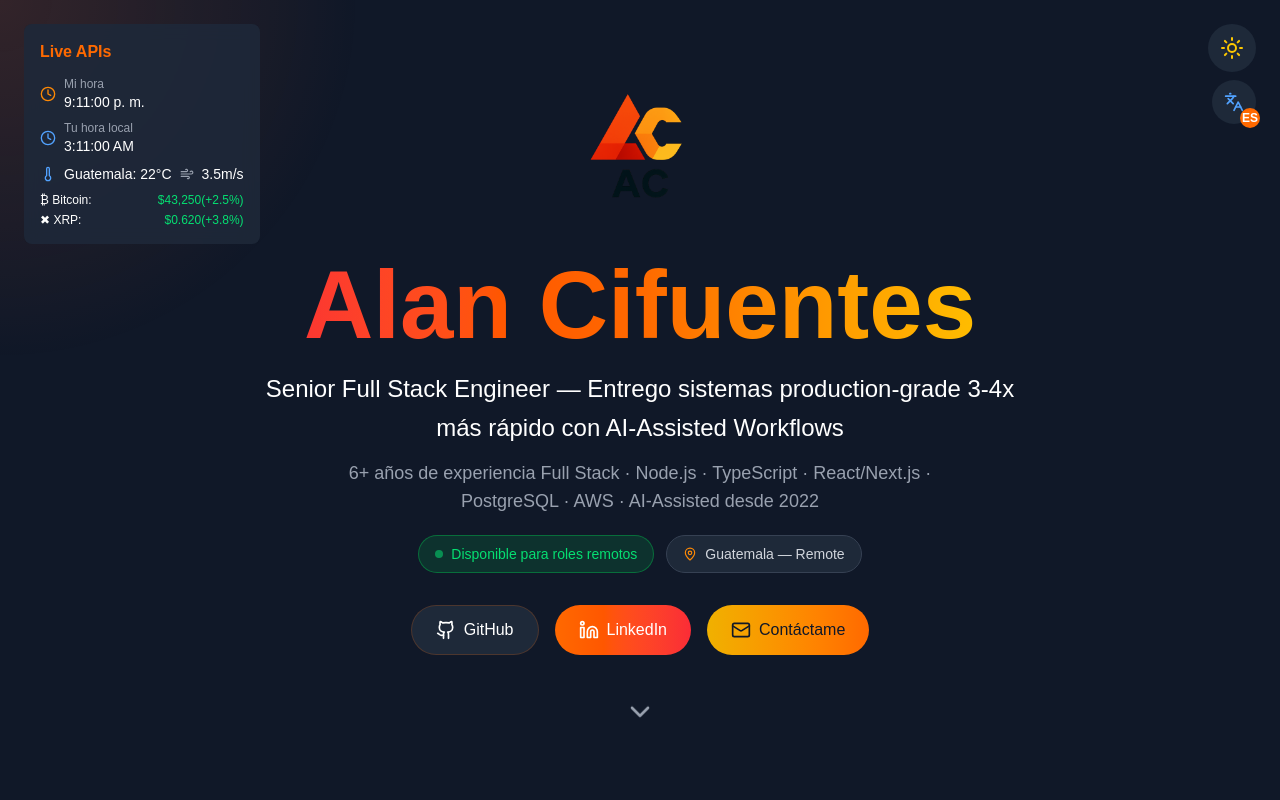
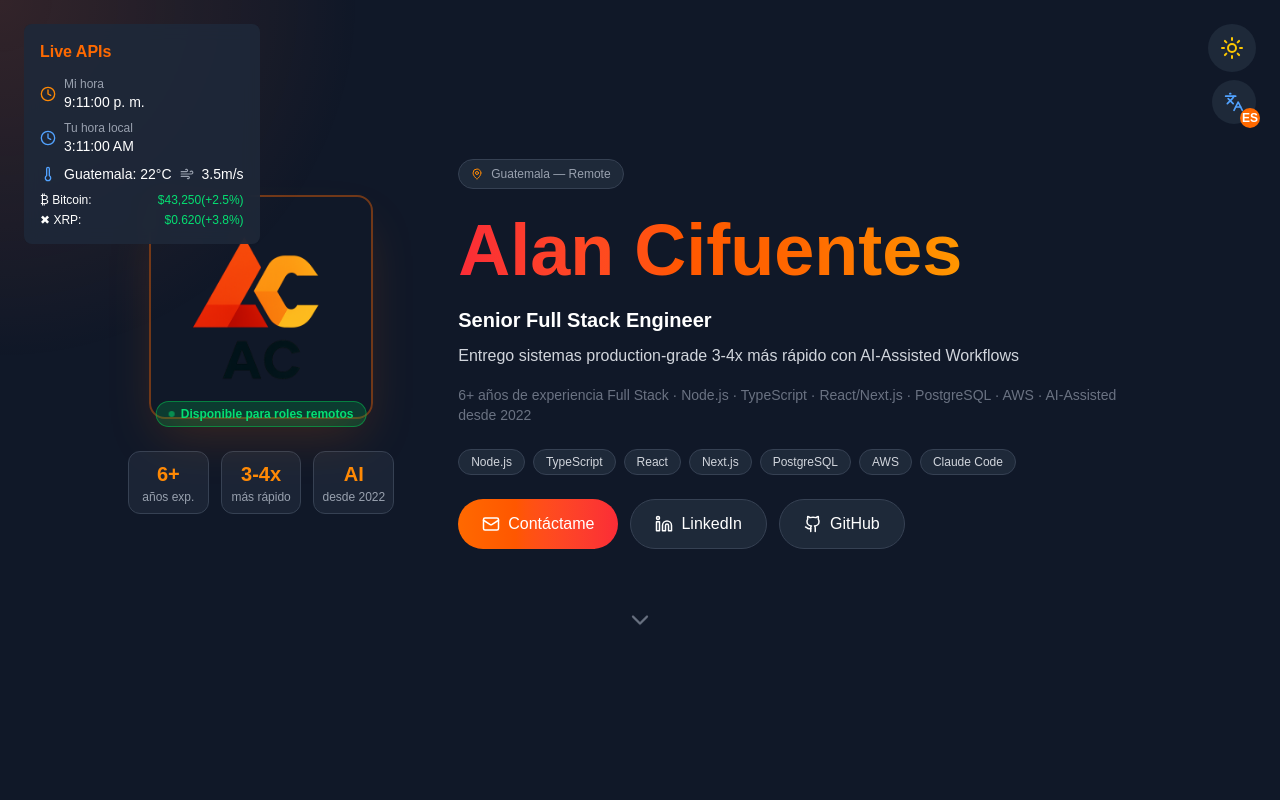
Before and after one commit to SoulAlan/my-portfolio, a Next.js app: page / in a window 1280 px wide. Shown: the top 800 px of the page. Built offline with nearby package versions, Linux system fonts and the light colour scheme.

Commit message:
general Updates

```diff
--- a/src/app/page.tsx
+++ b/src/app/page.tsx
@@ -50,7 +50,6 @@ const Portfolio = () => {
   const [language, setLanguage] = useState<Language>('es');
   const [isModalOpen, setIsModalOpen] = useState(false);
   const [selectedProject, setSelectedProject] = useState<string | null>(null);
-  const [countdown, setCountdown] = useState(5);
 
   useEffect(() => {
     const handleMouseMove = (e: MouseEvent) => {
@@ -135,27 +134,12 @@ const Portfolio = () => {
   const openModal = (projectKey: string) => {
     setSelectedProject(projectKey);
     setIsModalOpen(true);
-    setCountdown(5);
   };
 
   const closeModal = () => {
     setIsModalOpen(false);
     setSelectedProject(null);
-    setCountdown(5);
   };
-
-  // Contador regresivo para redirigir
-  useEffect(() => {
-    if (isModalOpen && countdown > 0) {
-      const timer = setTimeout(() => {
-        setCountdown(countdown - 1);
-      }, 1000);
-      return () => clearTimeout(timer);
-    } else if (isModalOpen && countdown === 0) {
-      window.open('https://albacinema.com.gt/', '_blank');
-      closeModal();
-    }
-  }, [isModalOpen, countdown]);
 
   // Contenido multiidioma
   const content: Record<Language, {
@@ -244,12 +228,12 @@ const Portfolio = () => {
       projectManagement: "Gestión de Proyectos",
       technicalLeadership: "Liderazgo Técnico",
       projectTitles: {
-        businessManagement: "Tiendy — Plataforma E-Commerce con FEL y Automatización de Envíos",
+        businessManagement: "Plataforma E-Commerce con FEL y Automatización de Envíos",
         quotationPlatform: "ERP de Cotizaciones con Integración SAP Business One",
         digitalSignatures: "Generador de Firmas Corporativas Multi-Empresa",
         reactApps: "Suite de Apps React para Gestión de Espacios de Trabajo",
         interactivePortfolio: "Portafolio con AI-Assisted Development en Producción",
-        cinemaManagement: "Alba Cinema — Plataforma de Reservas y Ticketing de Alta Demanda"
+        cinemaManagement: "Plataforma de Reservas y Ticketing para Cadena de Cines Nacional"
       },
       projectDescriptions: {
         businessManagement: "Plataforma Shopify custom con integración de facturación electrónica FEL (SAT Guatemala), automatización de envíos multi-carrier y panel de administración. Reducción del 70% en tiempo de procesamiento de órdenes.",
@@ -305,7 +289,7 @@ const Portfolio = () => {
       experienceData: [
         {
           title: "Senior Full Stack Developer & Tech Lead",
-          company: "Aumenta GT",
+          company: "Tech & E-Commerce Agency",
           period: "2022 — Presente",
           description: "Arquitectura y desarrollo de plataformas e-commerce, sistemas de integración empresarial y aplicaciones de alta demanda. Pionero en adopción de AI-assisted workflows (Claude Code, GitHub Copilot) que redujeron los tiempos de entrega en 3-4x. Líder técnico en proyectos con integración a Shopify, SAP Business One y sistemas de facturación electrónica.",
           highlights: ["Node.js · TypeScript · React/Next.js", "Shopify API · SAP Business One", "6+ años experiencia · AI-Assisted desde 2022", "FEL · Facturación Electrónica GT"]
@@ -350,12 +334,12 @@ const Portfolio = () => {
       projectManagement: "Project Management",
       technicalLeadership: "Technical Leadership",
       projectTitles: {
-        businessManagement: "Tiendy — Shopify E-Commerce with FEL Invoicing & Shipping Automation",
+        businessManagement: "Shopify E-Commerce Platform with FEL Invoicing & Shipping Automation",
         quotationPlatform: "SAP Business One Quotation Platform",
         digitalSignatures: "Multi-Company Corporate Signature Generator",
         reactApps: "React Workspace Management Suite",
         interactivePortfolio: "Portfolio Built with AI-Assisted Development",
-        cinemaManagement: "Alba Cinema — High-Traffic Booking & Ticketing Platform"
+        cinemaManagement: "High-Traffic Cinema Booking & Ticketing Platform"
       },
       projectDescriptions: {
         businessManagement: "Custom Shopify platform with FEL electronic invoicing (Guatemala SAT), multi-carrier shipping automation, and admin dashboard. Reduced order processing time by 70%.",
@@ -411,7 +395,7 @@ const Portfolio = () => {
       experienceData: [
         {
           title: "Senior Full Stack Developer & Tech Lead",
-          company: "Aumenta GT",
+          company: "Tech & E-Commerce Agency",
           period: "2022 — Present",
           description: "Architecture and development of e-commerce platforms, enterprise integration systems, and high-traffic applications. Pioneer in AI-assisted workflows (Claude Code, GitHub Copilot) reducing delivery times by 3-4x. Technical lead on projects integrating Shopify, SAP Business One, and electronic invoicing systems.",
           highlights: ["Node.js · TypeScript · React/Next.js", "Shopify API · SAP Business One", "6+ yrs experience · AI-Assisted since 2022", "FEL · Electronic Invoicing GT"]
@@ -452,6 +436,7 @@ const Portfolio = () => {
       projectKey: 'businessManagement',
       isPrivate: true,
       flagship: true,
+      preview: null,
       metric: language === 'es' ? '70% menos tiempo por orden' : '70% faster order processing',
       aiBadge: { type: 'accelerated', label: 'AI-Accelerated' }
     },
@@ -459,10 +444,10 @@ const Portfolio = () => {
       title: content[language].projectTitles.cinemaManagement,
       description: content[language].projectDescriptions.cinemaManagement,
       tech: ["PHP", "JavaScript", "QR Integration", "Payment APIs"],
-      link: "https://albacinema.com.gt/",
       hasModal: true,
       projectKey: 'cinemaManagement',
       flagship: true,
+      preview: null,
       metric: language === 'es' ? 'Cientos de transacciones/día' : 'Hundreds of daily transactions',
       aiBadge: { type: 'performance', label: 'High-Performance' }
     },
@@ -473,6 +458,7 @@ const Portfolio = () => {
       hasModal: true,
       projectKey: 'quotationPlatform',
       hasImages: true,
+      preview: '/Multi_dash.png',
       metric: language === 'es' ? '20 min → menos de 2 min por cotización' : '20 min → under 2 min per quote',
       aiBadge: { type: 'accelerated', label: 'AI-Accelerated' }
     },
@@ -482,6 +468,7 @@ const Portfolio = () => {
       tech: ["JavaScript", "PHP", "Azure", "REST API"],
       hasModal: true,
       projectKey: 'digitalSignatures',
+      preview: null,
       metric: language === 'es' ? '200+ empleados, cero configuración manual' : '200+ employees, zero manual setup',
       aiBadge: { type: 'enhanced', label: 'AI-Enhanced' }
     },
@@ -489,6 +476,7 @@ const Portfolio = () => {
       title: content[language].projectTitles.reactApps,
       description: content[language].projectDescriptions.reactApps,
       tech: ["React", "TypeScript", "JavaScript"],
+      preview: null,
       metric: language === 'es' ? '40% menos conflictos de reserva' : '40% fewer booking conflicts',
       aiBadge: null
     },
@@ -496,6 +484,7 @@ const Portfolio = () => {
       title: content[language].projectTitles.interactivePortfolio,
       description: content[language].projectDescriptions.interactivePortfolio,
       tech: ["Next.js", "React", "TypeScript", "Tailwind CSS", "Claude Code"],
+      preview: null,
       aiBadge: { type: 'accelerated', label: 'AI-Accelerated' }
     }
   ];
@@ -716,68 +705,107 @@ const Portfolio = () => {
       />
 
       {/* Header/Hero Section */}
-      <section className="relative min-h-screen flex items-center justify-center md:pt-0">
-        <div className="max-w-4xl mx-auto text-center z-20">
-          {/* Logo */}
-          <div className="mb-8 flex justify-center">
+      <section className="relative min-h-screen flex items-center justify-center px-4 md:pt-0">
+        <div className="max-w-5xl mx-auto w-full z-20">
+          {/* Two-column layout: photo left, text right (stacked on mobile) */}
+          <div className="flex flex-col md:flex-row items-center gap-10 md:gap-16">
+
+            {/* Avatar column */}
+            <div className="flex-shrink-0 flex flex-col items-center gap-4">
+              <div className="relative">
+                <div className="w-44 h-44 md:w-56 md:h-56 rounded-2xl overflow-hidden border-2 border-orange-500/40 shadow-2xl shadow-orange-500/20">
                   <img
                     src="/logo.png"
-              alt="Alan Cifuentes - Web Developer"
-              className="w-32 h-32 md:w-40 md:h-40 object-contain hover:scale-105 transition-transform duration-300"
+                    alt="Alan Cifuentes — Senior Full Stack Developer"
+                    className="w-full h-full object-cover hover:scale-105 transition-transform duration-500"
                   />
                 </div>
+                {/* Online badge */}
+                <span className="absolute -bottom-2 left-1/2 -translate-x-1/2 inline-flex items-center gap-1.5 px-3 py-1 rounded-full bg-green-500/20 border border-green-500/50 text-green-400 text-xs font-semibold whitespace-nowrap">
+                  <span className="w-1.5 h-1.5 rounded-full bg-green-400 animate-pulse" />
+                  {content[language].openToRemote}
+                </span>
+              </div>
 
-          <h1 className="text-6xl md:text-8xl font-bold mb-4 bg-gradient-to-r from-red-500 via-orange-500 to-yellow-400 bg-clip-text text-transparent">
+              {/* Quick stats below avatar */}
+              <div className={`mt-4 grid grid-cols-3 gap-3 text-center w-full max-w-xs`}>
+                <div className={`p-2 rounded-xl ${isDarkMode ? 'bg-gray-800/80 border border-gray-700' : 'bg-white border border-gray-200 shadow-sm'}`}>
+                  <p className="text-xl font-bold text-orange-400">6+</p>
+                  <p className={`text-xs leading-tight mt-0.5 ${isDarkMode ? 'text-gray-400' : 'text-gray-500'}`}>{language === 'es' ? 'años exp.' : 'yrs exp.'}</p>
+                </div>
+                <div className={`p-2 rounded-xl ${isDarkMode ? 'bg-gray-800/80 border border-gray-700' : 'bg-white border border-gray-200 shadow-sm'}`}>
+                  <p className="text-xl font-bold text-orange-400">3-4x</p>
+                  <p className={`text-xs leading-tight mt-0.5 ${isDarkMode ? 'text-gray-400' : 'text-gray-500'}`}>{language === 'es' ? 'más rápido' : 'faster'}</p>
+                </div>
+                <div className={`p-2 rounded-xl ${isDarkMode ? 'bg-gray-800/80 border border-gray-700' : 'bg-white border border-gray-200 shadow-sm'}`}>
+                  <p className="text-xl font-bold text-orange-400">AI</p>
+                  <p className={`text-xs leading-tight mt-0.5 ${isDarkMode ? 'text-gray-400' : 'text-gray-500'}`}>{language === 'es' ? 'desde 2022' : 'since 2022'}</p>
+                </div>
+              </div>
+            </div>
+
+            {/* Text column */}
+            <div className="flex-1 text-center md:text-left">
+              <div className={`inline-flex items-center gap-2 px-3 py-1.5 rounded-full text-xs font-medium mb-4 ${isDarkMode ? 'bg-gray-800 border border-gray-700 text-gray-400' : 'bg-white border border-gray-200 text-gray-500 shadow-sm'}`}>
+                <MapPin size={12} className="text-orange-400" />
+                Guatemala — Remote
+              </div>
+
+              <h1 className="text-5xl md:text-7xl font-bold mb-3 bg-gradient-to-r from-red-500 via-orange-500 to-yellow-400 bg-clip-text text-transparent leading-tight">
                 Alan Cifuentes
               </h1>
-          <p className={`text-xl md:text-2xl mb-3 max-w-3xl mx-auto leading-relaxed font-medium ${isDarkMode ? 'text-white' : 'text-gray-800'}`}>
-            {content[language].title}
+
+              <p className={`text-lg md:text-xl mb-2 font-semibold leading-snug ${isDarkMode ? 'text-white' : 'text-gray-800'}`}>
+                Senior Full Stack Engineer
               </p>
-          <p className={`text-base md:text-lg mb-5 max-w-2xl mx-auto ${isDarkMode ? 'text-gray-400' : 'text-gray-500'}`}>
+              <p className={`text-base mb-4 leading-relaxed ${isDarkMode ? 'text-gray-300' : 'text-gray-600'}`}>
+                {content[language].title.replace('Senior Full Stack Engineer — ', '').replace('Senior Full Stack Engineer — ', '')}
+              </p>
+              <p className={`text-sm mb-6 ${isDarkMode ? 'text-gray-500' : 'text-gray-400'}`}>
                 {content[language].subtitle}
               </p>
-          <div className="flex flex-wrap justify-center gap-3 mb-8">
-            <span className="inline-flex items-center gap-2 px-4 py-2 rounded-full bg-green-500/15 border border-green-500/40 text-green-400 text-sm font-medium">
-              <span className="w-2 h-2 rounded-full bg-green-400 animate-pulse" />
-              {content[language].openToRemote}
+
+              {/* Tech stack pills */}
+              <div className="flex flex-wrap gap-2 mb-6 justify-center md:justify-start">
+                {['Node.js', 'TypeScript', 'React', 'Next.js', 'PostgreSQL', 'AWS', 'Claude Code'].map(tech => (
+                  <span key={tech} className={`px-3 py-1 rounded-full text-xs font-medium border ${isDarkMode ? 'bg-gray-800 border-gray-700 text-gray-300' : 'bg-gray-50 border-gray-200 text-gray-600'}`}>
+                    {tech}
                   </span>
-            <span className={`inline-flex items-center gap-2 px-4 py-2 rounded-full text-sm font-medium ${isDarkMode ? 'bg-gray-800 border border-gray-700 text-gray-300' : 'bg-white border border-gray-200 text-gray-600 shadow-sm'}`}>
-              <MapPin size={14} className="text-orange-400" />
-              Guatemala — Remote
-            </span>
+                ))}
               </div>
-          <div className="flex flex-wrap justify-center gap-4 mb-12">
+
+              <div className="flex flex-wrap gap-3 justify-center md:justify-start">
                 <a
-              href="https://github.com/SoulAlan"
-              target="_blank"
-              rel="noopener noreferrer"
-              className={`flex items-center gap-2 px-6 py-3 rounded-full transition-all duration-300 hover:scale-105 ${isDarkMode
-                ? 'bg-gray-800 hover:bg-gray-700 border border-orange-500/20 hover:border-orange-500/40'
-                : 'bg-white hover:bg-gray-50 border border-orange-500/30 hover:border-orange-500/60 shadow-lg'
-                }`}
+                  href="mailto:a.fernando_cifuentes@yahoo.com"
+                  className="flex items-center gap-2 bg-gradient-to-r from-orange-500 to-red-500 hover:from-orange-600 hover:to-red-600 px-6 py-3 rounded-full transition-all duration-300 hover:scale-105 text-white font-medium"
                 >
-              <Github size={20} />
-              GitHub
+                  <Mail size={18} />
+                  {content[language].contactMe}
                 </a>
                 <a
                   href="https://linkedin.com/in/alancifuentessiliezar"
                   target="_blank"
                   rel="noopener noreferrer"
-              className="flex items-center gap-2 bg-gradient-to-r from-orange-500 to-red-500 hover:from-orange-600 hover:to-red-600 px-6 py-3 rounded-full transition-all duration-300 hover:scale-105 text-white"
+                  className={`flex items-center gap-2 px-6 py-3 rounded-full transition-all duration-300 hover:scale-105 ${isDarkMode ? 'bg-gray-800 hover:bg-gray-700 border border-gray-700' : 'bg-white hover:bg-gray-50 border border-gray-200 shadow-md'}`}
                 >
-              <Linkedin size={20} />
+                  <Linkedin size={18} />
                   LinkedIn
                 </a>
                 <a
-              href="mailto:a.fernando_cifuentes@yahoo.com"
-              className={`flex items-center gap-2 bg-gradient-to-r from-yellow-500 to-orange-500 hover:from-yellow-600 hover:to-orange-600 px-6 py-3 rounded-full transition-all duration-300 hover:scale-105 font-medium ${isDarkMode ? 'text-gray-900' : 'text-white'}`}
+                  href="https://github.com/SoulAlan"
+                  target="_blank"
+                  rel="noopener noreferrer"
+                  className={`flex items-center gap-2 px-6 py-3 rounded-full transition-all duration-300 hover:scale-105 ${isDarkMode ? 'bg-gray-800 hover:bg-gray-700 border border-gray-700' : 'bg-white hover:bg-gray-50 border border-gray-200 shadow-md'}`}
                 >
-              <Mail size={20} />
-              {content[language].contactMe}
+                  <Github size={18} />
+                  GitHub
                 </a>
               </div>
-          <div className="animate-bounce">
-            <ChevronDown size={32} className={isDarkMode ? "mx-auto text-gray-400" : "mx-auto text-gray-600"} />
+            </div>
+          </div>
+
+          <div className="mt-16 flex justify-center animate-bounce">
+            <ChevronDown size={28} className={isDarkMode ? "text-gray-500" : "text-gray-400"} />
           </div>
         </div>
       </section>
@@ -905,6 +933,30 @@ const Portfolio = () => {
                 } ${project.hasModal ? 'cursor-pointer' : ''}`}
                 onClick={() => project.hasModal && project.projectKey && openModal(project.projectKey)}
               >
+                {/* Preview image / placeholder */}
+                {(project as { preview?: string | null }).preview ? (
+                  <div className="w-full h-44 rounded-lg overflow-hidden mb-4 border border-orange-500/20">
+                    <img
+                      src={(project as { preview: string }).preview}
+                      alt={project.title}
+                      className="w-full h-full object-cover object-top group-hover:scale-105 transition-transform duration-500"
+                    />
+                  </div>
+                ) : (project as { flagship?: boolean }).flagship ? (
+                  <div className={`w-full h-32 rounded-lg mb-4 flex items-center justify-center overflow-hidden border border-orange-500/20 ${
+                    isDarkMode ? 'bg-gradient-to-br from-gray-700 to-gray-800' : 'bg-gradient-to-br from-orange-50 to-red-50'
+                  }`}>
+                    <div className="text-center">
+                      <div className="text-4xl font-bold bg-gradient-to-r from-orange-500 to-red-500 bg-clip-text text-transparent opacity-60">
+                        {project.title.charAt(0)}
+                      </div>
+                      <div className={`text-xs mt-1 ${isDarkMode ? 'text-gray-500' : 'text-gray-400'}`}>
+                        {language === 'es' ? 'Sin captura disponible' : 'Preview not available'}
+                      </div>
+                    </div>
+                  </div>
+                ) : null}
+
                 {/* Badges row */}
                 <div className="flex flex-wrap items-center gap-2 mb-3">
                   {(project as { flagship?: boolean }).flagship && (
@@ -940,13 +992,22 @@ const Portfolio = () => {
                 )}
 
                 <p className={`mb-4 leading-relaxed text-sm ${isDarkMode ? 'text-gray-300' : 'text-gray-600'}`}>{project.description}</p>
-                <div className="flex flex-wrap gap-2">
+                <div className="flex flex-wrap gap-2 mb-4">
                   {project.tech.map((tech, techIndex) => (
                     <span key={techIndex} className="bg-gradient-to-r from-red-500/20 to-orange-500/20 border border-red-500/30 px-3 py-1 rounded-full text-xs text-red-300">
                       {tech}
                     </span>
                   ))}
                 </div>
+
+                {/* Action row */}
+                {project.hasModal && (
+                  <div className="flex items-center gap-3 mt-auto pt-2">
+                    <span className={`inline-flex items-center gap-1.5 text-xs ${isDarkMode ? 'text-gray-500' : 'text-gray-400'}`}>
+                      {language === 'es' ? 'Clic para detalles' : 'Click for details'}
+                    </span>
+                  </div>
+                )}
               </div>
             ))}
           </div>
@@ -1059,17 +1120,6 @@ const Portfolio = () => {
                 </div>
               )}
 
-              {/* Contador regresivo solo para proyectos con link */}
-              {projects.find(p => p.projectKey === selectedProject)?.link && (
-                <div className="text-center p-4 rounded-lg bg-gradient-to-r from-orange-500/10 to-red-500/10 border border-orange-500/30">
-                  <p className={`mb-2 ${isDarkMode ? 'text-gray-300' : 'text-gray-600'}`}>
-                    {content[language].redirectingIn}
-                  </p>
-                  <div className="text-4xl font-bold text-orange-500 animate-pulse">
-                    {countdown}
-                  </div>
-                </div>
-              )}
             </div>
 
             {/* Footer */}
@@ -1083,21 +1133,6 @@ const Portfolio = () => {
               >
                 {content[language].closeModal}
               </button>
-              {projects.find(p => p.projectKey === selectedProject)?.link && (
-                <button
-                  onClick={() => {
-                    const projectLink = projects.find(p => p.projectKey === selectedProject)?.link;
-                    if (projectLink) {
-                      window.open(projectLink, '_blank');
-                      closeModal();
-                    }
-                  }}
-                  className="flex-1 px-6 py-3 rounded-lg bg-gradient-to-r from-orange-500 to-red-500 hover:from-orange-600 hover:to-red-600 text-white transition-all duration-300 flex items-center justify-center gap-2"
-                >
-                  {content[language].visitSite}
-                  <ExternalLink size={16} />
-                </button>
-              )}
             </div>
           </div>
         </div>
```
Lines whose indentation alone changed are shown as unchanged.
